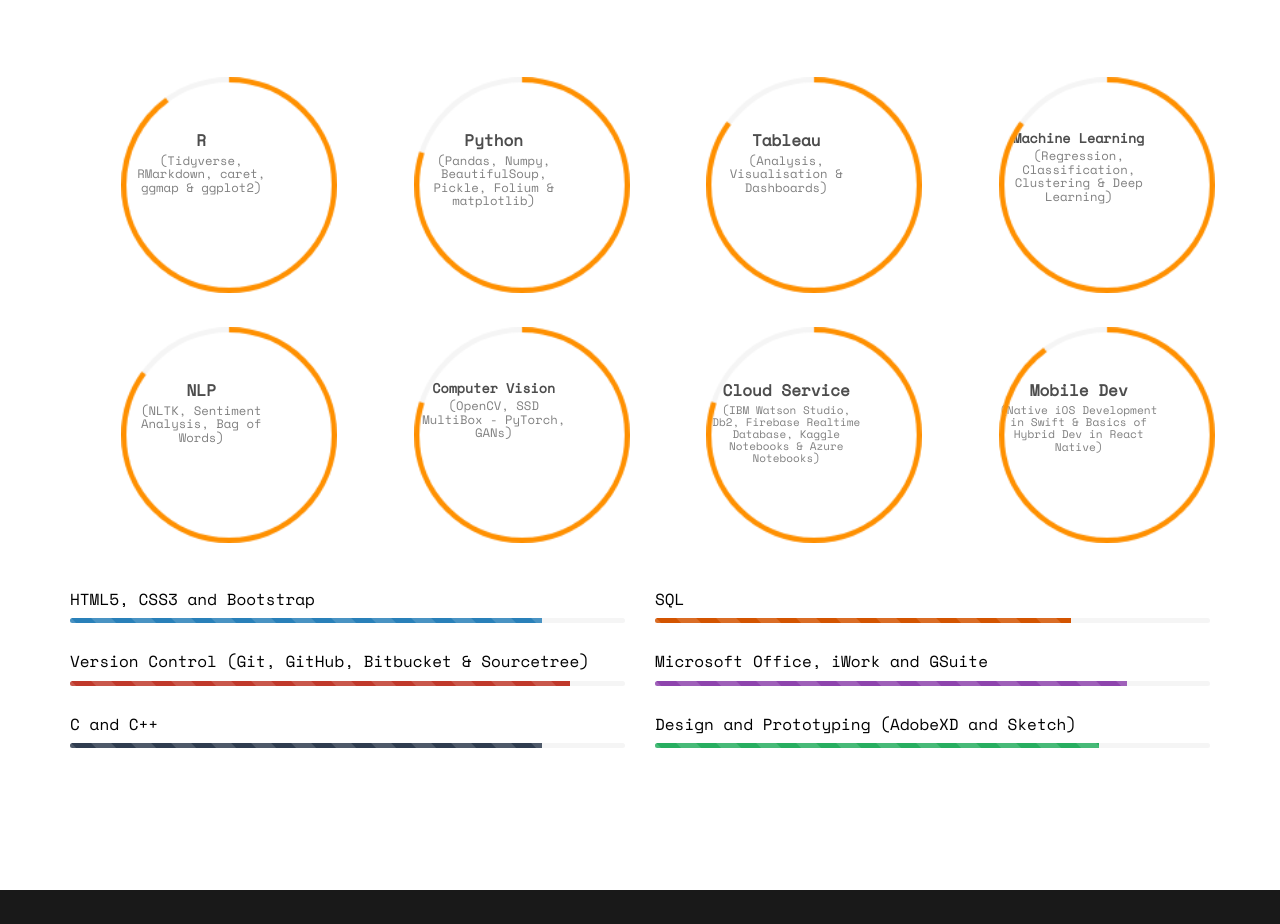
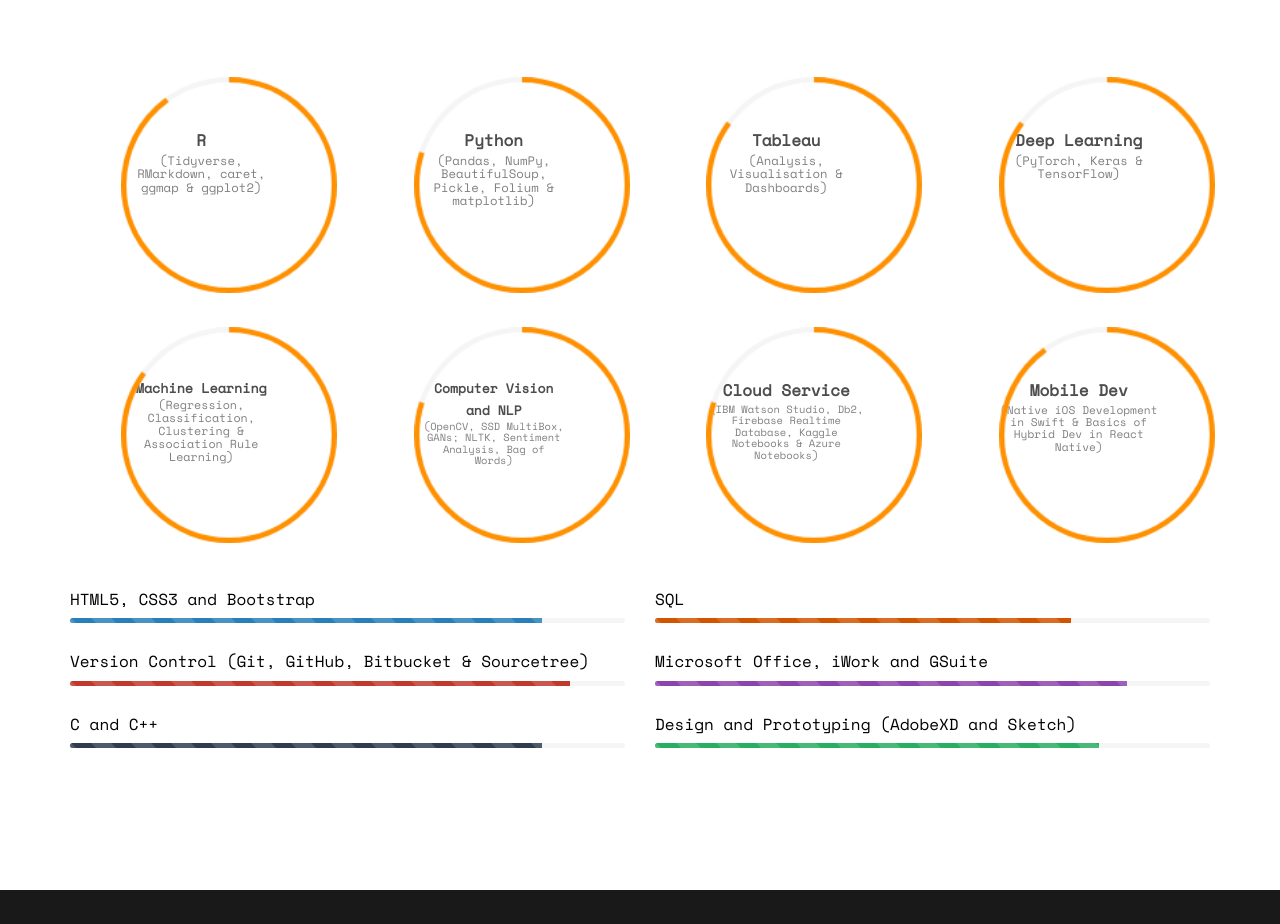
Before and after one commit to skhiearth/skhiearth.github.io, a plain HTML site: page index.html in a window 1280 px wide. Shown: the part 4540-5464 px from the top of the page. Drawn offline with nearby package versions, Linux system fonts and the light colour scheme; some packages are replaced by stand-ins of ours; no server answers; files whose address does not match are found by name; a web font is replaced by a local one.

Commit message:
add deep learning skills

```diff
--- a/index.html
+++ b/index.html
@@ -356,22 +356,22 @@
 					<div class="chart" data-percent="90"><span><strong>R</strong><h5 style="color:grey; font-size:12.3px;">(Tidyverse, RMarkdown, caret, ggmap & ggplot2)</h5></span></div>
 				</div>
 				<div class="col-md-3 col-sm-6 col-xs-12 text-center">
-					<div class="chart" data-percent="80"><span><strong>Python</strong><h5 style="color:grey; font-size:12.3px;">(Pandas, Numpy, BeautifulSoup, Pickle, Folium & matplotlib)</h5></span></div>
+					<div class="chart" data-percent="80"><span><strong>Python</strong><h5 style="color:grey; font-size:12.3px;">(Pandas, NumPy, BeautifulSoup, Pickle, Folium & matplotlib)</h5></span></div>
 				</div>
 				<div class="col-md-3 col-sm-6 col-xs-12 text-center">
 					<div class="chart" data-percent="85"><span><strong>Tableau</strong><h5 style="color:grey; font-size:12.3px;">(Analysis, Visualisation & Dashboards)</h5></span></div>
 				</div>
 				<div class="col-md-3 col-sm-6 col-xs-12 text-center">
-					<div class="chart" data-percent="85"><span><strong style="font-size:13.4px;">Machine Learning</strong><h5 style="color:grey; font-size:12.3px;">(Regression, Classification, Clustering & Deep Learning)</h5></span></div>
+					<div class="chart" data-percent="85"><span><strong>Deep Learning</strong><h5 style="color:grey; font-size:12.3px;">(PyTorch, Keras & TensorFlow)</h5></span></div>
 				</div>
 				<div class="col-md-3 col-sm-6 col-xs-12 text-center">
-					<div class="chart" data-percent="85"><span><strong>NLP</strong><h5 style="color:grey; font-size:12.3px;">(NLTK, Sentiment Analysis, Bag of Words)</h5></span></div>
+					<div class="chart" data-percent="85"><span><strong style="font-size:13.4px;">Machine Learning</strong><h5 style="color:grey; font-size:11.7px;">(Regression, Classification, Clustering & <br>Association Rule Learning)</h5></span></div>
 				</div>
 				<div class="col-md-3 col-sm-6 col-xs-12 text-center">
-					<div class="chart" data-percent="80"><span><strong style="font-size:13.4px;">Computer Vision</strong><h5 style="color:grey; font-size:12.3px;">(OpenCV, SSD <br>MultiBox - PyTorch, GANs)</h5></span></div>
+					<div class="chart" data-percent="80"><span><strong style="font-size:13px;">Computer Vision<br>and NLP</strong><h5 style="color:grey; font-size:10.4px;">(OpenCV, SSD MultiBox, GANs; NLTK, Sentiment Analysis, Bag of <br>Words)</h5></span></div>
 				</div>
 				<div class="col-md-3 col-sm-6 col-xs-12 text-center">
-					<div class="chart" data-percent="80"><span><strong>Cloud Service</strong><h5 style="color:grey; font-size:11px;">(IBM Watson Studio, Db2, Firebase Realtime Database, Kaggle Notebooks & Azure Notebooks)</h5></span></div>
+					<div class="chart" data-percent="80"><span><strong>Cloud Service</strong><h5 style="color:grey; font-size:10.5px;">(IBM Watson Studio, Db2, Firebase Realtime Database, Kaggle Notebooks & Azure Notebooks)</h5></span></div>
 				</div>
 				<div class="col-md-3 col-sm-6 col-xs-12 text-center">
 					<div class="chart" data-percent="90"><span><strong>Mobile Dev<br></strong><h5 style="color:grey; font-size:11.2px;">(Native iOS Development in Swift & Basics of Hybrid Dev in React Native)</h5></span></div>
```
Also changed, not shown: 1 other file.
